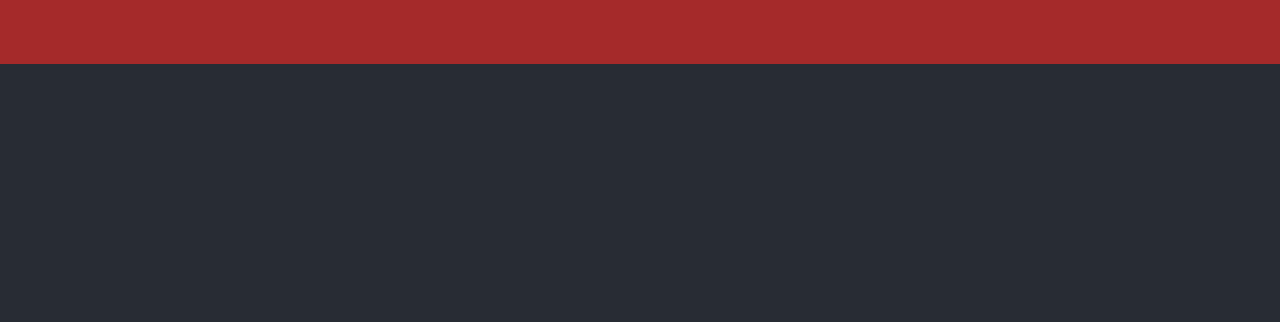
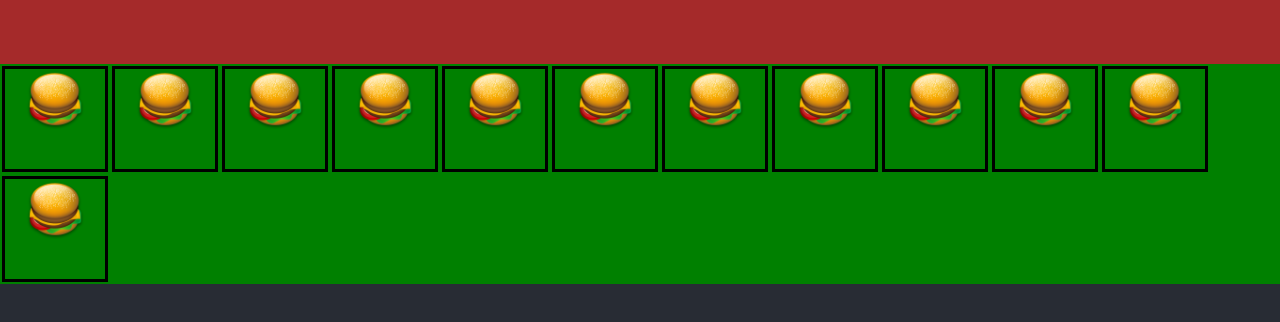
Before and after one commit to bryan2893/front-jehova-jireth-manager, a React (Create React App) app: page / in a window 1280 px wide. Shown: the top 322 px of the page. Built offline with nearby package versions, Linux system fonts and the light colour scheme.

Commit message:
cards to show foods information was made

```diff
--- a/src/App.js
+++ b/src/App.js
@@ -3,11 +3,14 @@ import logo from './logo.svg';
 import './App.css';
 
 import Header from './header-component/Header';
+import Viewer from './meal-viewer/Viewer';
+import {getFoods} from './service/food';
 
 function App() {
   return (
     <div className="App">
       <Header/>
+      <Viewer foodList = {getFoods()}/>
     </div>
   );
 }
--- /dev/null
+++ b/src/card-component/Card.css
@@ -0,0 +1,46 @@
+.Card-img{
+    width: 60px;
+    height: 60px;
+    position: relative;
+}
+
+.Card-div{
+    display: inline-block;
+    padding: 0;
+    position: relative;
+    width: 100px;
+    height: 100px;
+    border-style: solid;
+    border-color: black;
+    text-align: center;
+    margin: 2px;
+    cursor: pointer;
+}
+
+.Card-p{
+    position: absolute;
+    padding: 2px;
+    margin: 0;
+    top: 0;
+    background-color: black;
+    color: white;
+    visibility: hidden;
+}
+
+.Card-div:hover .Card-p{
+    visibility: visible;
+    top:100%;
+    z-index: 1;
+    animation: fadeIn .5s;
+}
+
+/* Add animation (fade in the popup) */
+@-webkit-keyframes fadeIn {
+    from {opacity: 0;}
+    to {opacity: 1;}
+}
+
+@keyframes fadeIn {
+    from {opacity: 0;}
+    to {opacity:1 ;}
+}
--- /dev/null
+++ b/src/card-component/Card.js
@@ -0,0 +1,14 @@
+import React from 'react';
+import './Card.css';
+
+const Card = function(props){
+
+    return (
+        <div className = "Card-div">
+            <img className="Card-img" src={props.food.image}/>
+            <p className="Card-p">{props.food.name}</p>
+        </div>
+    );
+};
+
+export default Card;
--- a/src/header-component/Header.js
+++ b/src/header-component/Header.js
@@ -4,7 +4,6 @@ import './Header.css';
 const Header = function(props){
     return (
         <header className="Header-topnav">
-
         </header>
     );
 };
--- /dev/null
+++ b/src/meal-viewer/Viewer.css
@@ -0,0 +1,3 @@
+.Viewer-container{
+    background-color: green;
+}
--- /dev/null
+++ b/src/meal-viewer/Viewer.js
@@ -0,0 +1,17 @@
+import React from 'react';
+import Card from '../card-component/Card';
+import './Viewer.css';
+
+/*
+{props.foodList.map((fod) => <Card key={fod.id} food={fod} />)}
+*/
+
+const Viewer = function(props){
+    return (
+        <div className="Viewer-container">
+            {props.foodList.map( (fod) => <Card key={fod.id} food={fod}/> )}
+        </div>
+    );
+};
+
+export default Viewer;
--- /dev/null
+++ b/src/service/food.js
@@ -0,0 +1,21 @@
+import hamburguesa from '../test-images/hamburguesa.png';
+
+let getFoods = () => {
+
+        let foodList = [{id:1,name:"Hamburguesa con papas, precio 3000",image:hamburguesa},
+                        {id:2,name:"Hamburguesa con papas, precio 3000",image:hamburguesa},
+                        {id:3,name:"Hamburguesa con papas, precio 3000",image:hamburguesa},
+                        {id:4,name:"Hamburguesa con papas, precio 3000",image:hamburguesa},
+                        {id:5,name:"Hamburguesa con papas, precio 3000",image:hamburguesa},
+                        {id:6,name:"Hamburguesa con papas, precio 3000",image:hamburguesa},
+                        {id:1,name:"Hamburguesa con papas, precio 3000",image:hamburguesa},
+                        {id:2,name:"Hamburguesa con papas, precio 3000",image:hamburguesa},
+                        {id:3,name:"Hamburguesa con papas, precio 3000",image:hamburguesa},
+                        {id:4,name:"Hamburguesa con papas, precio 3000",image:hamburguesa},
+                        {id:5,name:"Hamburguesa con papas, precio 3000",image:hamburguesa},
+                        {id:6,name:"Hamburguesa con papas, precio 3000",image:hamburguesa}];
+
+        return foodList;
+};
+
+export {getFoods}
```
Also changed, not shown: src/test-images/hamburguesa.png (added), 1 other file (tests, documents, lock files or other folders).
